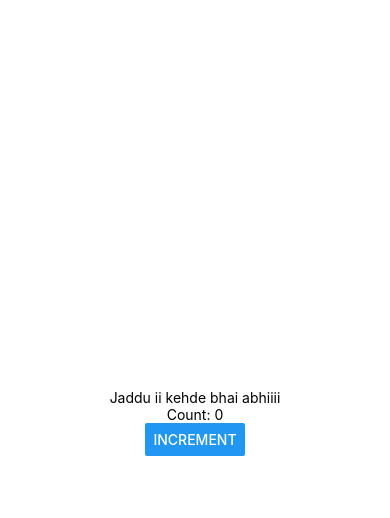
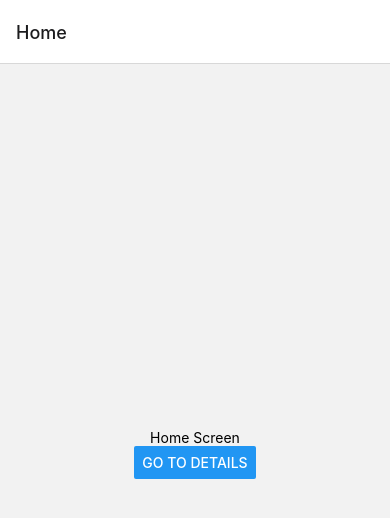
Before and after one commit to kuldeeepkumar/practiceApp, a React Native app: screen /Home in a window 390 px wide. Shown: the top 518 px of the page. Built offline with nearby package versions, Linux system fonts and the light colour scheme.

Commit message:
navigation

```diff
--- a/App.js
+++ b/App.js
@@ -16,6 +16,8 @@ import Exercise12 from "./src/exercises/Exercise12";
 import Exercise13 from "./src/exercises/Exercise13";
 import Exercise14 from "./src/exercises/Exercise14";
 import Exercise15 from "./src/exercises/Exercise15";
+import Exercise16 from "./src/exercises/Exercise16";
+import Exercise17 from "./src/exercises/Exercise17";
 
 export default function App() {
   return (
@@ -35,7 +37,9 @@ export default function App() {
 
       {/* <Exercise13 /> */}
       {/* <Exercise14 /> */}
-      <Exercise15 />
+      {/* <Exercise15 /> */}
+      {/* <Exercise17/> */}
+      <Exercise16 />
     </>
   );
 }
--- /dev/null
+++ b/src/exercises/Exercise16.js
@@ -0,0 +1,24 @@
+import Details from "../pages/Details";
+import Home from "../pages/Home";
+import { NavigationContainer } from "@react-navigation/native";
+import React from "react";
+import { StyleSheet } from "react-native";
+import { createStackNavigator } from "@react-navigation/stack";
+
+const Exercise16 = () => {
+  // ------------------------->>>>>>>>>>>>>   Navigation    <<<<<<<<<<-----------------------
+
+  const Stack = createStackNavigator();
+  return (
+    <NavigationContainer>
+      <Stack.Navigator initialRouteName="Home">
+        <Stack.Screen name="Home" component={Home} />
+        <Stack.Screen name="Details" component={Details} />
+      </Stack.Navigator>
+    </NavigationContainer>
+  );
+};
+
+export default Exercise16;
+
+const styles = StyleSheet.create({});
--- /dev/null
+++ b/src/exercises/Exercise17.js
@@ -0,0 +1,31 @@
+import { FlatList, Text, View } from "react-native";
+
+import React from "react";
+
+const DATA = [
+  { id: "1", title: "Item 1" },
+  { id: "2", title: "Item 2" },
+  { id: "3", title: "Item 3" },
+  // Add more items
+];
+
+const Item = ({ title }) => (
+  <View>
+    <Text>{title}</Text>
+  </View>
+);
+//  How to Handle list
+
+const Exercise17 = () => {
+  return (
+    <View>
+      <FlatList
+        data={DATA}
+        renderItem={({ item }) => <Item title={item.title} />}
+        keyExtractor={(item) => item.id}
+      />
+    </View>
+  );
+};
+
+export default Exercise17;
--- /dev/null
+++ b/src/pages/Details.js
@@ -0,0 +1,16 @@
+import { StyleSheet, Text, View } from "react-native";
+
+import React from "react";
+import { containerStyle } from "../styles";
+
+const Details = () => {
+  return (
+    <View style={containerStyle.container}>
+      <Text>Details</Text>
+    </View>
+  );
+};
+
+export default Details;
+
+const styles = StyleSheet.create({});
--- /dev/null
+++ b/src/pages/Home.js
@@ -0,0 +1,20 @@
+import { Button, StyleSheet, Text, View } from "react-native";
+
+import React from "react";
+import { containerStyle } from "../styles";
+
+const Home = ({ navigation }) => {
+  return (
+    <View style={containerStyle.container}>
+      <Text>Home Screen</Text>
+      <Button
+        title="Go to Details"
+        onPress={() => navigation.navigate("Details")}
+      />
+    </View>
+  );
+};
+
+export default Home;
+
+const styles = StyleSheet.create({});
```
Also changed, not shown: package.json (+6 -3 lines), src/navigation/index.js (added), 1 other file (tests, documents, lock files or other folders).
